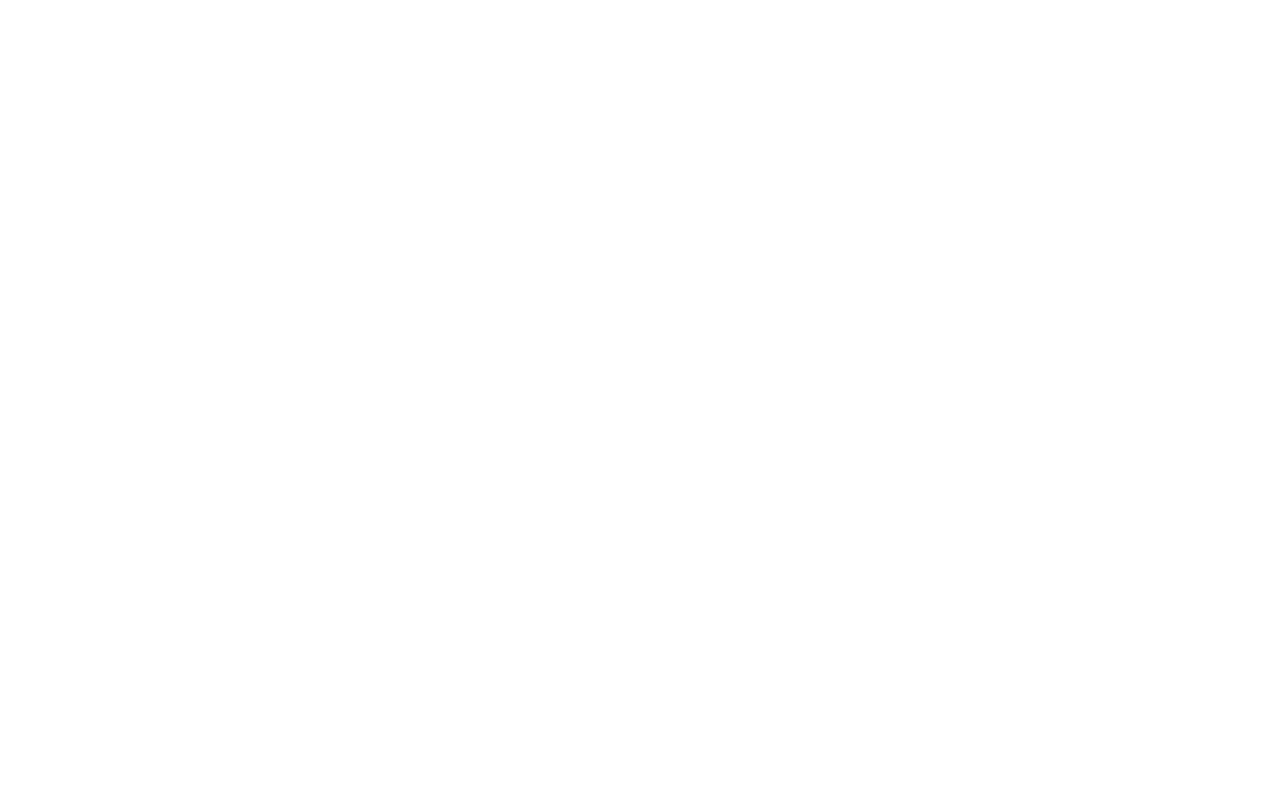
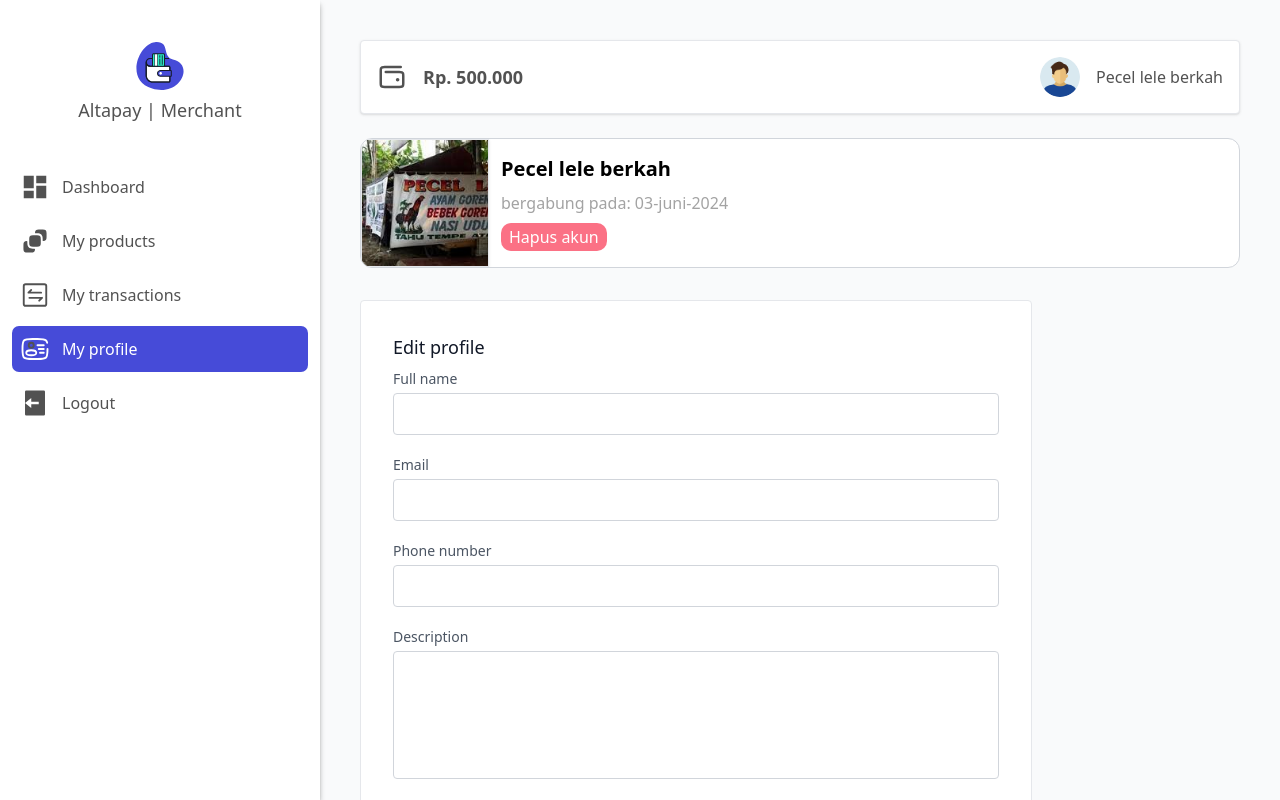
Before and after one commit to Sistem-Manajemen-E-Wallet/FE-E-Wallet, a React (Vite) app: page /merchant/profile in a window 1280 px wide. Before the commit this address had no page. Shown: the top 800 px of the page. Built offline with nearby package versions, Linux system fonts and the light colour scheme.

Commit message:
feat: merchant profile

```diff
--- a/src/pages/MerchantLayout.tsx
+++ b/src/pages/MerchantLayout.tsx
@@ -162,7 +162,7 @@ const MerchantLayout: React.FC = () => {
           onClick={toggleSidebar}
           aria-controls="logo-sidebar"
           type="button"
-          className="tablet:inline-flex mobile:inline-flex hidden items-center p-2 mt-4 ms-3 text-sm bg-primary-first hover:bg-primary-first/80 text-white rounded-menu"
+          className="tablet:inline-flex mobile:inline-flex hidden items-center p-2 mt-4 ms-3 text-sm bg-[#464BD8] hover:bg-[#464BD8]/80 text-white rounded-menu"
         >
           Open menu
         </button>
--- a/src/pages/merchant/CreateProduct.tsx
+++ b/src/pages/merchant/CreateProduct.tsx
@@ -52,7 +52,7 @@ const CreateProduct = () => {
           />
         </div>
 
-        <button className="rounded border-0 bg-primary-first py-2 px-6 text-lg text-white hover:bg-primary-first/80 focus:outline-none">
+        <button className="rounded border-0 bg-[#464BD8] py-2 px-6 text-lg text-white hover:bg-[#464BD8]/80 focus:outline-none">
           Submit
         </button>
       </div>
--- a/src/pages/merchant/Product.tsx
+++ b/src/pages/merchant/Product.tsx
@@ -7,7 +7,7 @@ const Product = () => {
       <div className="my-8 flex flex-wrap items-center gap-x-4 gap-y-2">
         <Link
           to="/merchant/product/create"
-          className="bg-primary-first hover:bg-primary-first/90 text-white font-bold py-2 px-3 rounded-[8px]"
+          className="bg-[#464BD8] hover:bg-[#464BD8]/90 text-white font-bold py-2 px-3 rounded-[8px]"
         >
           Add Product
         </Link>
--- /dev/null
+++ b/src/pages/merchant/Profile.tsx
@@ -0,0 +1,102 @@
+import profileImage from "../../assets/stand_pecel.jpeg";
+
+const Profile = () => {
+  return (
+    <div className="my-6">
+      <div className="flex gap-3 bg-white border border-gray-300 rounded-xl overflow-hidden items-center justify-start">
+        <div className="relative w-32 h-32 flex-shrink-0">
+          <img
+            className="shadow border absolute left-0 top-0 w-full h-full object-cover object-center transition duration-50"
+            loading="lazy"
+            src={profileImage}
+          />
+        </div>
+        <div className="flex flex-col gap-2 py-2">
+          <p className="text-xl font-bold">Pecel lele berkah</p>
+          <p className="text-neutral-400">bergabung pada: 03-juni-2024</p>
+          <span className="flex items-center justify-start gap-2">
+            <button className="py-0.5 px-2 rounded-[10px] bg-rose-400 hover:bg-rose-600 text-white">
+              Hapus akun
+            </button>
+          </span>
+        </div>
+      </div>
+
+      <div className="max-w-2xl mt-8 flex w-full flex-col border rounded bg-white p-8">
+        <h2 className="title-font mb-1 text-lg font-medium text-gray-900">
+          Edit profile
+        </h2>
+
+        <div className="mb-4">
+          <label htmlFor="name" className="text-sm leading-7 text-gray-600">
+            Full name
+          </label>
+          <input
+            type="text"
+            id="name"
+            name="name"
+            className="w-full rounded border border-gray-300 bg-white py-1 px-3 text-base leading-8 text-gray-700 outline-none transition-colors duration-200 ease-in-out focus:border-indigo-500 focus:ring-2 focus:ring-indigo-200"
+          />
+        </div>
+
+        <div className="mb-4">
+          <label htmlFor="email" className="text-sm leading-7 text-gray-600">
+            Email
+          </label>
+          <input
+            type="email"
+            id="email"
+            name="email"
+            className="w-full rounded border border-gray-300 bg-white py-1 px-3 text-base leading-8 text-gray-700 outline-none transition-colors duration-200 ease-in-out focus:border-indigo-500 focus:ring-2 focus:ring-indigo-200"
+          />
+        </div>
+
+        <div className="mb-4">
+          <label
+            htmlFor="phoneNumber"
+            className="text-sm leading-7 text-gray-600"
+          >
+            Phone number
+          </label>
+          <input
+            type="number"
+            id="phoneNumber"
+            name="phoneNumber"
+            className="w-full rounded border border-gray-300 bg-white py-1 px-3 text-base leading-8 text-gray-700 outline-none transition-colors duration-200 ease-in-out focus:border-indigo-500 focus:ring-2 focus:ring-indigo-200"
+          />
+        </div>
+
+        <div className="mb-4">
+          <label
+            htmlFor="description"
+            className="text-sm leading-7 text-gray-600"
+          >
+            Description
+          </label>
+          <textarea
+            id="description"
+            name="description"
+            className="h-32 w-full resize-none rounded border border-gray-300 bg-white py-1 px-3 text-base leading-6 text-gray-700 outline-none transition-colors duration-200 ease-in-out focus:border-indigo-500 focus:ring-2 focus:ring-indigo-200"
+            defaultValue={""}
+          />
+        </div>
+
+        <div className="mb-4">
+          <label htmlFor="image" className="text-sm leading-7 text-gray-600">
+            Image
+          </label>
+          <input
+            type="file"
+            className="w-full mb-3 mt-1 text-gray-500 font-medium text-sm bg-white file:cursor-pointer cursor-pointer file:border-0 file:py-2 file:px-4 file:mr-4 file:bg-neutral-200 file:hover:bg-neutral-300 file:text-neutral-600 rounded"
+          />
+        </div>
+
+        <button className="rounded border-0 bg-[#464BD8] py-2 px-6 text-lg text-white hover:bg-[#464BD8]/80 focus:outline-none">
+          Edit
+        </button>
+      </div>
+    </div>
+  );
+};
+
+export default Profile;
--- a/src/routes/Routes.tsx
+++ b/src/routes/Routes.tsx
@@ -18,7 +18,7 @@ import Transaction from "../pages/merchant/Transaction";
 import Checkout from "../pages/Checkout";
 import VerifyPin from "../pages/VerifyPin";
 import PaymentStatus from "../pages/PaymentStatus";
-import TopUpStatus from "../pages/TopUpStatus";
+import MerchantProfile from "../pages/merchant/Profile"
 
 const Routes = () => {
   return (
@@ -31,13 +31,13 @@ const Routes = () => {
         <Route path="/history" element={<History />} />
         <Route path="/top-up" element={<TopUp />} />
         <Route path="/top-up-detail" element={<TransactionPending />} />
-        <Route path="/top-up-status" element={<TopUpStatus />} />
         <Route path="/checkout" element={<Checkout />} />
         <Route path="/verify-pin" element={<VerifyPin />} />
         <Route path="/payment-detail" element={<PaymentStatus />} />
       </Route>
       <Route path="/merchant" element={<MerchantLayout />}>
         <Route index element={<MerchantHome />} />
+        <Route path="/merchant/profile" element={<MerchantProfile />} />
         <Route path="/merchant/products" element={<Product />} />
         <Route path="/merchant/product/create" element={<CreateProduct />} />
         <Route path="/merchant/product/edit" element={<EditProduct />} />
--- a/tailwind.config.js
+++ b/tailwind.config.js
@@ -2,10 +2,10 @@
 module.exports = {
   darkMode: ["class"],
   content: [
-    './pages/**/*.{ts,tsx}',
-    './components/**/*.{ts,tsx}',
-    './app/**/*.{ts,tsx}',
-    './src/**/*.{ts,tsx}',
+    "./pages/**/*.{ts,tsx}",
+    "./components/**/*.{ts,tsx}",
+    "./app/**/*.{ts,tsx}",
+    "./src/**/*.{ts,tsx}",
   ],
   prefix: "",
   theme: {
@@ -14,6 +14,16 @@ module.exports = {
       padding: "2rem",
       screens: {
         "2xl": "1400px",
+      },
+    },
+    screens: {
+      mobile: {
+        min: "320px",
+        max: "629px",
+      },
+      tablet: {
+        min: "630px",
+        max: "768px",
       },
     },
     extend: {
@@ -74,4 +84,4 @@ module.exports = {
     },
   },
   plugins: [require("tailwindcss-animate")],
-}
+};
```
Also changed, not shown: src/assets/stand_pecel.jpeg (added).
